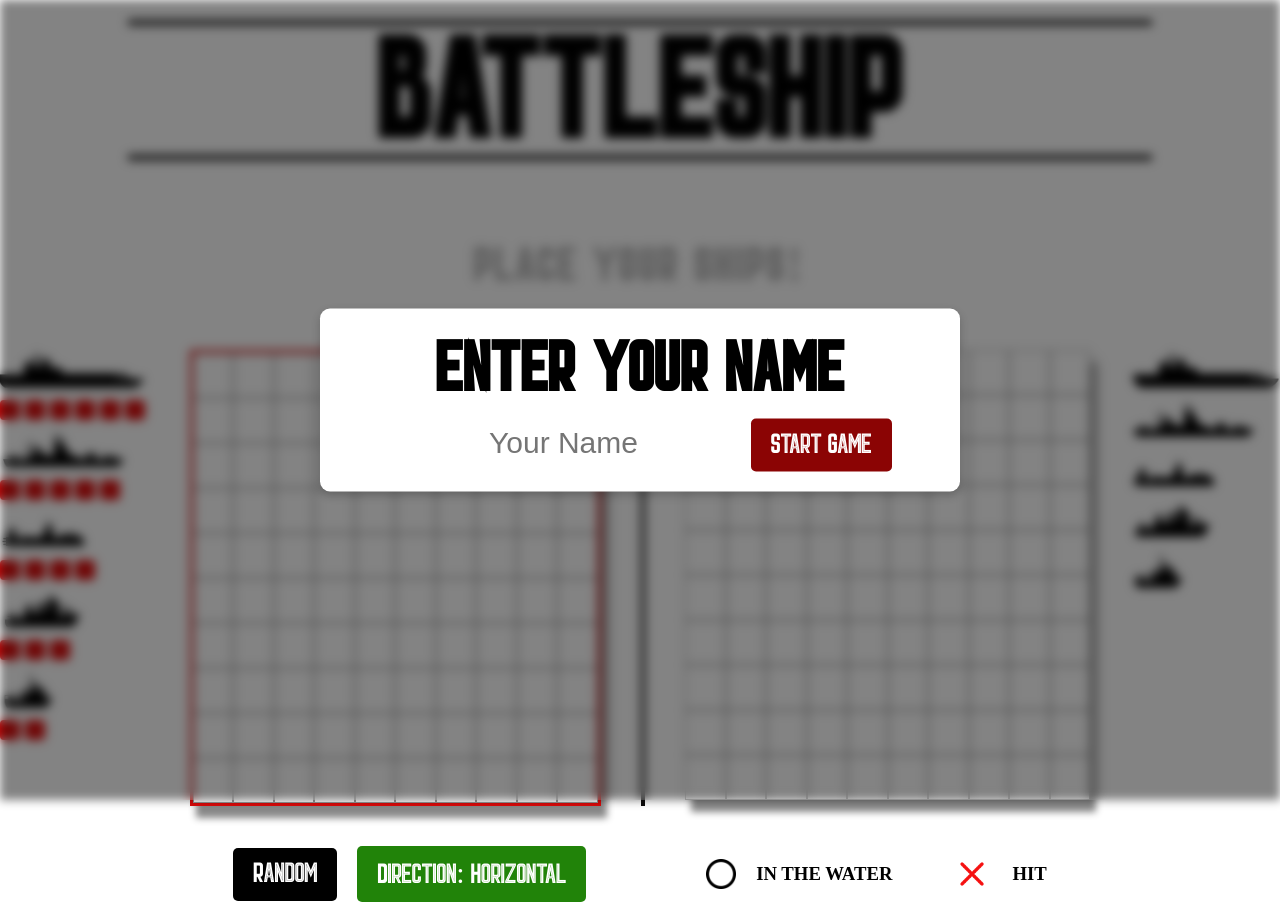
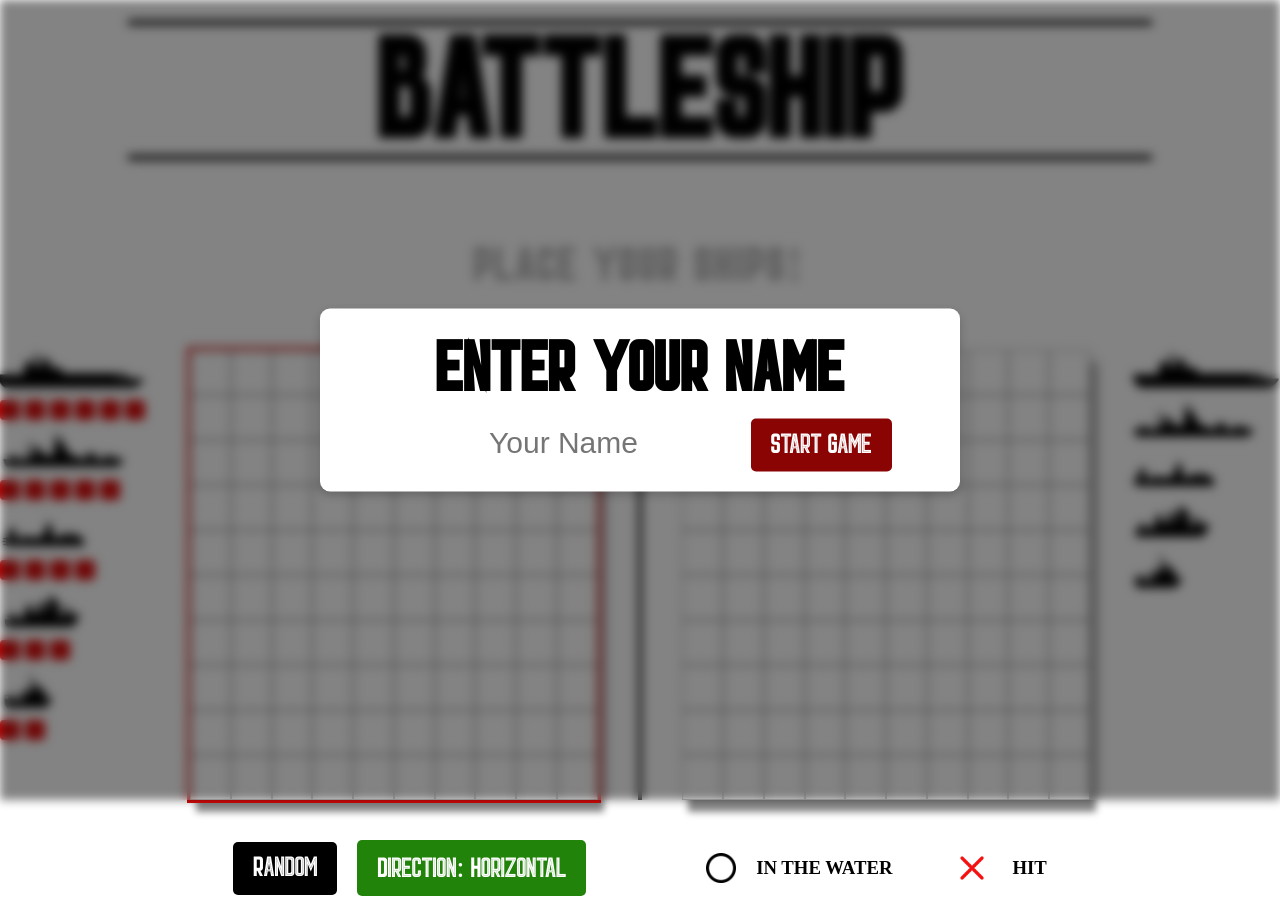
Before and after one commit to Mararovsek99/Battleship, a website with bundled scripts: page index.html in a window 1280 px wide. Built offline with nearby package versions, Linux system fonts and the light colour scheme.

Commit message:
board turn border is changet to outline

```diff
--- a/style.css
+++ b/style.css
@@ -67,7 +67,7 @@ h1 {
   box-shadow: 6px 12px 7px #888;
 }
 .boardTurn {
-  border: solid 3px #dd0a0a;
+  outline: solid 3px #dd0a0a;
 }
 .middleBoard {
   width: 5px;
```
